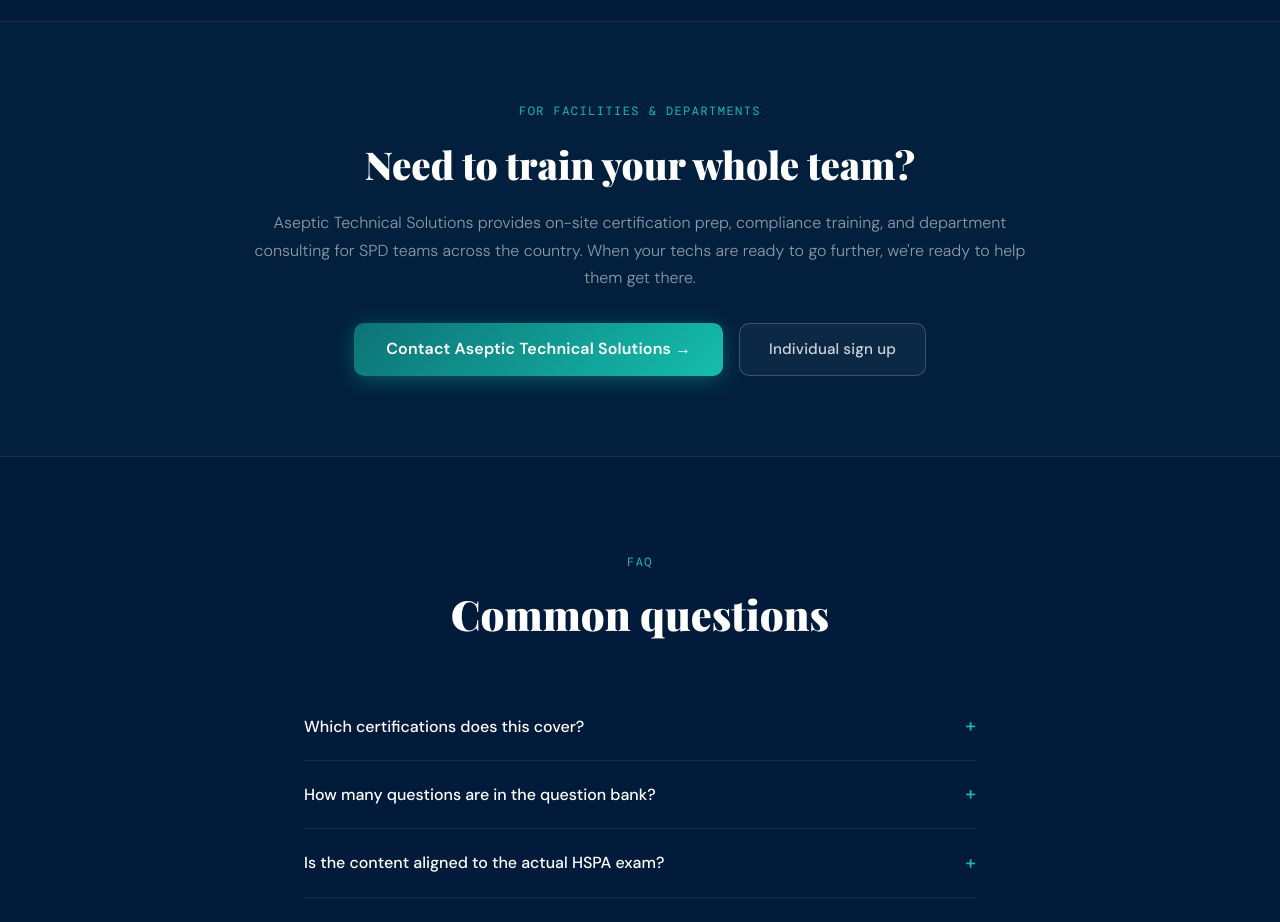
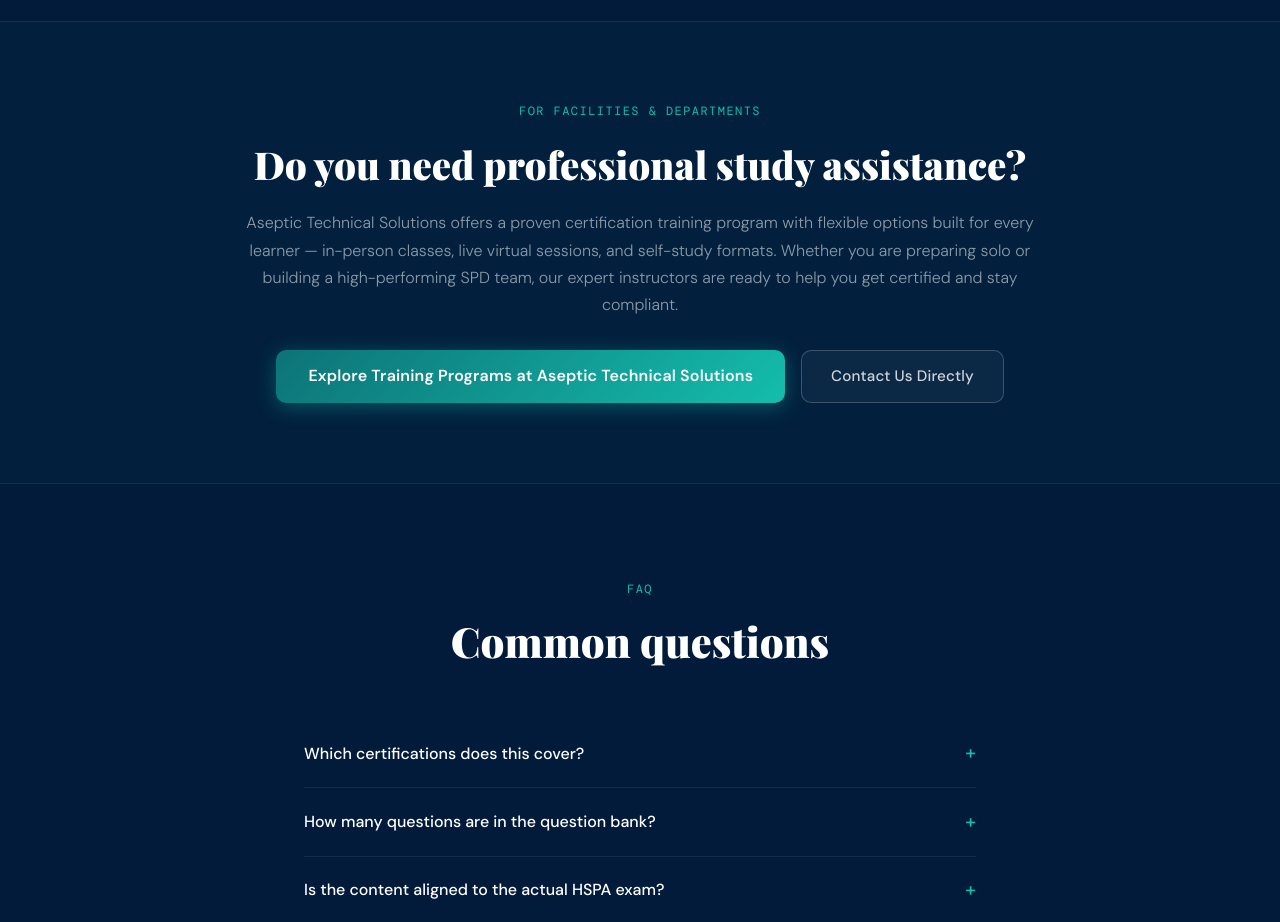
Before and after one commit to terrysc107-cloud/curly-succotash, a Next.js app: page / in a window 1280 px wide. Shown: the part 4740-5662 px from the top of the page. Built offline with nearby package versions, Linux system fonts and the light colour scheme; a web font is replaced by a local one.

Commit message:
feat: enhance messaging and update links in ATS callout
Improved copy for headline, body, and links; removed individual signup link.

```diff
--- a/app/page.tsx
+++ b/app/page.tsx
@@ -597,17 +597,17 @@ export default function LandingPage() {
           <div style={{ maxWidth: 800, margin: "0 auto", textAlign: "center" }}>
             <p style={{ color: "#14BDAC", fontFamily: "'DM Mono', monospace", fontSize: "0.75rem", letterSpacing: "0.12em", marginBottom: "1rem" }}>FOR FACILITIES & DEPARTMENTS</p>
             <h2 style={{ fontFamily: "'Playfair Display', serif", fontSize: "clamp(1.6rem, 3.5vw, 2.4rem)", fontWeight: 900, marginBottom: "1rem" }}>
-              Need to train your whole team?
+              Do you need professional study assistance?
             </h2>
             <p style={{ color: "rgba(255,255,255,0.55)", fontSize: "1rem", lineHeight: 1.7, marginBottom: "2rem", fontWeight: 300 }}>
-              Aseptic Technical Solutions provides on-site certification prep, compliance training, and department consulting for SPD teams across the country. When your techs are ready to go further, we're ready to help them get there.
+              Aseptic Technical Solutions offers a proven certification training program with flexible options built for every learner — in-person classes, live virtual sessions, and self-study formats. Whether you are preparing solo or building a high-performing SPD team, our expert instructors are ready to help you get certified and stay compliant.
             </p>
             <div style={{ display: "flex", gap: "1rem", justifyContent: "center", flexWrap: "wrap" }}>
               <a href="https://aseptictechnicalsolutions.com" className="btn-primary" style={{ textDecoration: "none" }}>
-                Contact Aseptic Technical Solutions →
+                Explore Training Programs at Aseptic Technical Solutions
               </a>
-              <a href="/dashboard" className="btn-ghost" style={{ textDecoration: "none" }}>
-                Individual sign up
+              <a href="mailto:contact@aseptictechnicalsolutions.com" className="btn-ghost" style={{ textDecoration: "none" }}>
+                Contact Us Directly
               </a>
             </div>
           </div>
```
